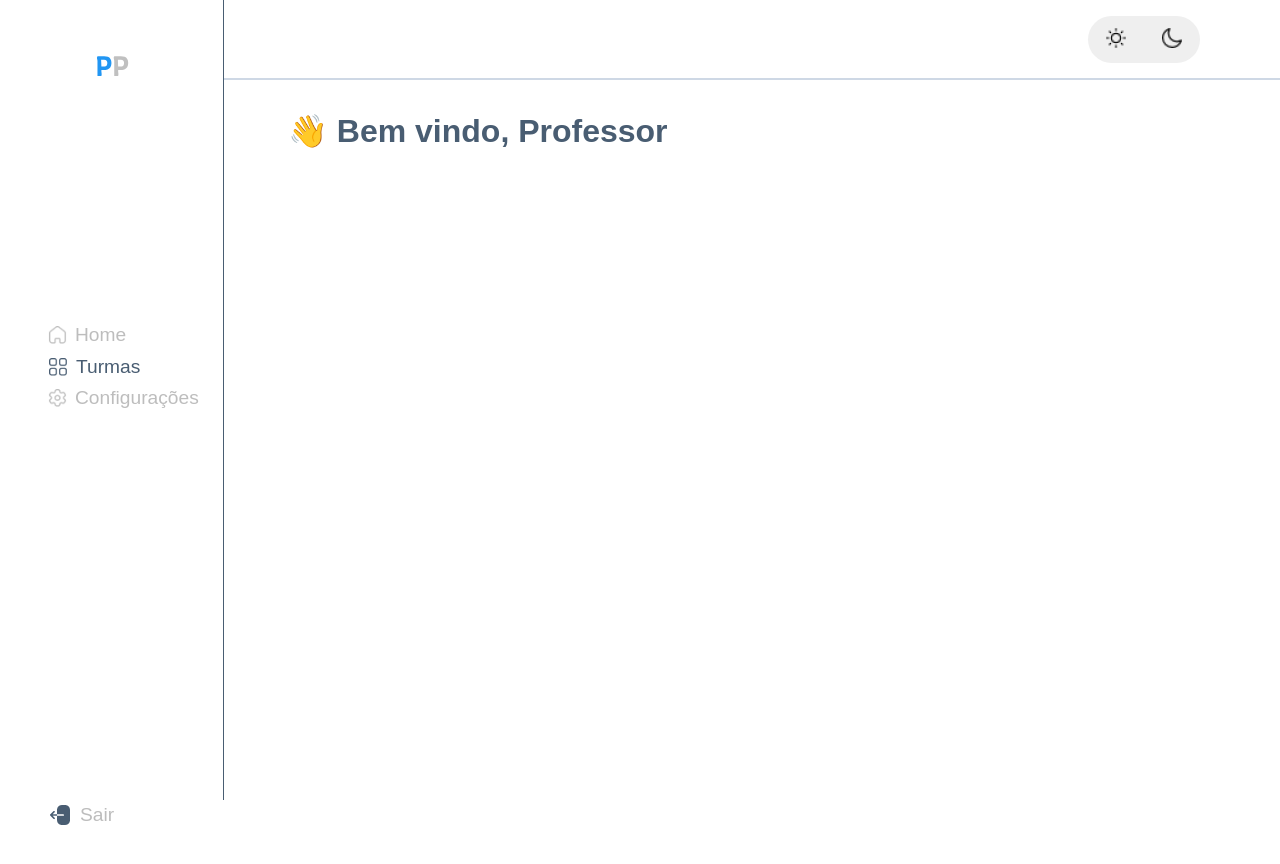
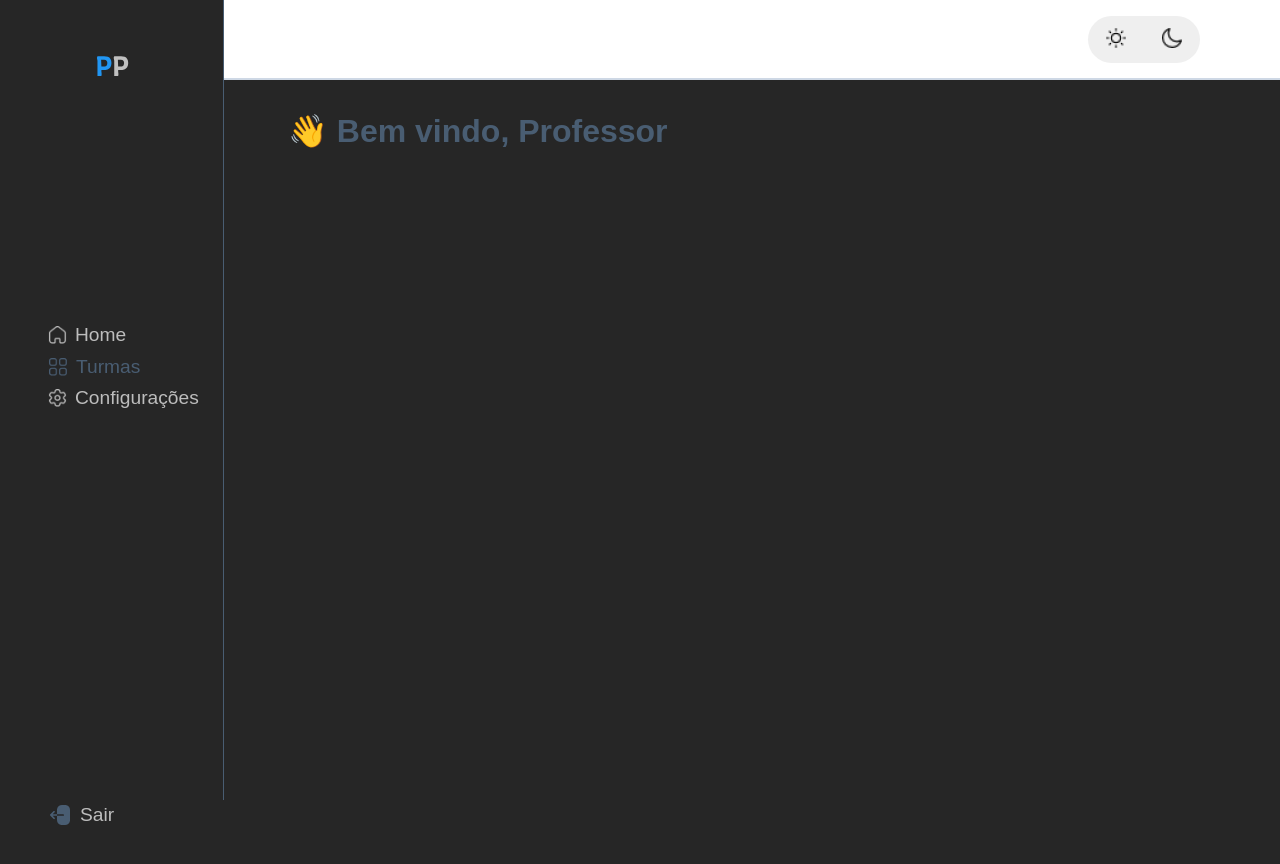
Before and after one commit to Caike-Queiroz/presencePro, a React (Vite) app: page /turmas/1 in a window 1280 px wide. Shown: the top 864 px of the page. Before the commit the page ends 800 px from the top, so only its background shows below. Built offline with nearby package versions, Linux system fonts and the light colour scheme.

Commit message:
Dark mode

```diff
--- a/src/App.css
+++ b/src/App.css
@@ -15,6 +15,7 @@
 }
 
 article {
+  background-color: #fff;
   margin: 3rem 0;
   padding: 1rem;
   border: 1px dashed #1c1d223f;
--- a/src/components/Header/Index.jsx
+++ b/src/components/Header/Index.jsx
@@ -1,12 +1,32 @@
+import { useState } from "react";
 import styles from "./styles.module.css"
 
 export default function Header() {
+    let localTheme = localStorage.getItem('ppads-temaSelecionado');
+    localTheme = JSON.parse(localTheme);
+
+    const [selectedTheme, setSelectedTheme] = useState(localTheme ? localTheme : "light");
+
+    const handleTheme = (theme) => {
+        setSelectedTheme(theme);
+        localStorage.setItem('ppads-temaSelecionado', JSON.stringify(theme));
+        window.location.reload(true);
+        // console.log(`Mudou para ${theme}`);
+        // console.log(`selectedTheme ${selectedTheme}`);
+    }
+
     return (
-        <header>
+        <header
+            style={{
+                backgroundColor: selectedTheme === 'light' ? "#fff" : "#262626",
+                transition: ".5s"
+            }}
+        >
             <div className={styles.headerBtns}>
                 <button
                     type="button"
                     className={styles.light}
+                    onClick={() => handleTheme('light')}
                 >
                     <img src="/./src/assets/light.png" alt="Light"/>
                 </button>
@@ -14,6 +34,7 @@ export default function Header() {
                 <button
                     type="button"
                     className={styles.dark}
+                    onClick={() => handleTheme('dark')}
                 >
                     <img src="/./src/assets/dark.png" alt="Dark"/>
                 </button>
--- a/src/components/Sidebar/Index.jsx
+++ b/src/components/Sidebar/Index.jsx
@@ -2,11 +2,16 @@ import { Link, useLocation } from "react-router-dom"
 import styles from "./styles.module.css"
 
 export default function Sidebar() {
+
     const { pathname } = useLocation();
     // console.log(pathname);
 
+    let selectedTheme = localStorage.getItem('ppads-temaSelecionado');
+    selectedTheme = JSON.parse(selectedTheme);
+    console.log(`selectedTheme ${selectedTheme}`);
+
     return (
-        <aside className={styles.sidebar}>
+        <aside className={styles.sidebar} style={{ backgroundColor: selectedTheme === 'light' ? "#fff" : "#262626"}}>
             <div className={styles.ppLogo}>
                 <Link to="/"><img src="/./src/assets/presenceProLogo.svg" alt=""/></Link>
             </div>
--- a/src/pages/RootLayout.jsx
+++ b/src/pages/RootLayout.jsx
@@ -4,8 +4,18 @@ import Sidebar from '../components/Sidebar/Index'
 import WelcomeText from '../components/WelcomeText/Index'
 
 export default function RootLayout() {
+
+    let selectedTheme = localStorage.getItem('ppads-temaSelecionado');
+    selectedTheme = JSON.parse(selectedTheme);
+    console.log(`selectedTheme ${selectedTheme}`);
+
     return (
-        <>
+        <div
+            style={{
+                backgroundColor: selectedTheme === 'light' ? "#fff" : "#262626",
+                height: "140vh"
+            }}
+        >
             <Header/>
 
             <Sidebar/>
@@ -13,6 +23,6 @@ export default function RootLayout() {
             <WelcomeText/>
 
             <Outlet/>
-        </>
+        </div>
     )
 }
```
